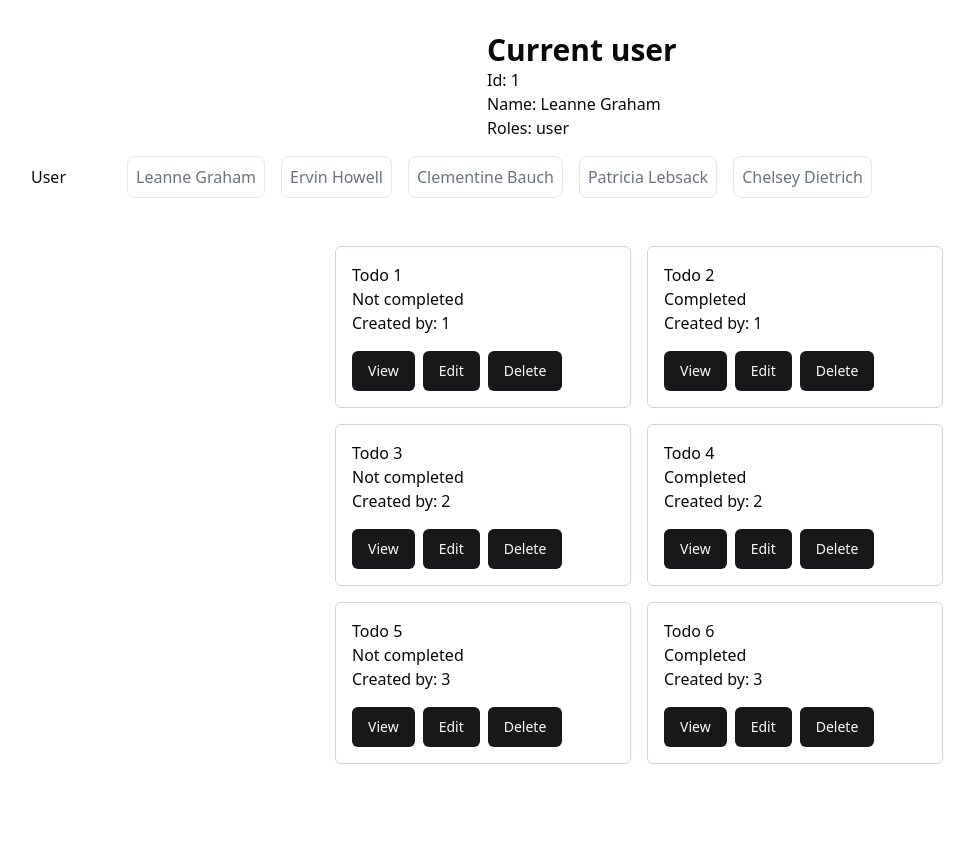
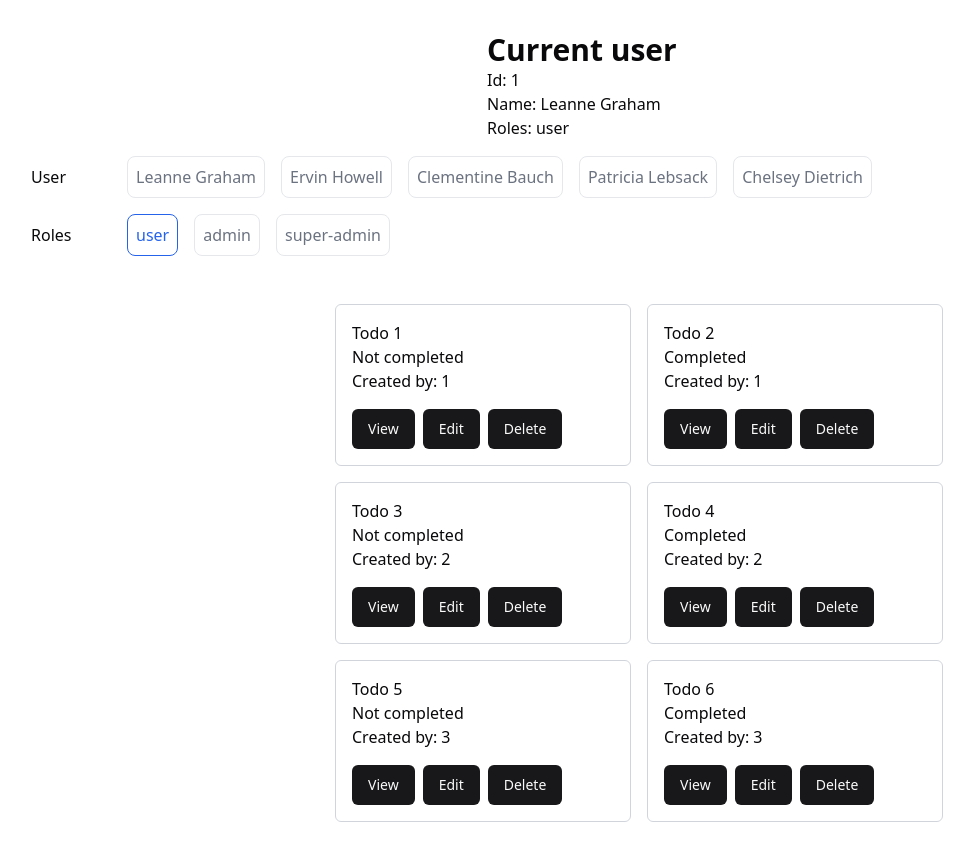
Before and after one commit to rashmod/auth-engine, a React (Vite) app in the folder frontend/: page / in a window 1280 px wide. Shown: the whole page, without its empty margins (1-975 px from the left). Before the commit the page ends 800 px from the top, so only its background shows below. Built offline with nearby package versions, Linux system fonts and the light colour scheme.

Commit message:
[frontend] feat: allow user update roles

```diff
--- a/frontend/src/App.tsx
+++ b/frontend/src/App.tsx
@@ -40,6 +40,33 @@ function App() {
 				))}
 			</div>
 
+			<div className="mt-4 flex items-center gap-4">
+				<div className="w-20">Roles</div>
+				{roles.map((role) => (
+					<div key={role}>
+						<input
+							type="checkbox"
+							id={role}
+							value={role}
+							className="peer hidden"
+							onChange={() =>
+								setUser((prev) => ({
+									...prev,
+									roles: prev.roles.includes(role) ? prev.roles.filter((r) => r !== role) : [...prev.roles, role],
+								}))
+							}
+							checked={user.roles.includes(role)}
+						/>
+						<label
+							htmlFor={role}
+							className="inline-flex cursor-pointer items-center justify-between rounded-lg border border-gray-200 bg-white p-2 text-gray-500 hover:bg-gray-100 hover:text-gray-600 peer-checked:border-blue-600 peer-checked:text-blue-600"
+						>
+							{role}
+						</label>
+					</div>
+				))}
+			</div>
+
 			<div className="mx-auto mt-12 grid w-1/2 grid-cols-2 gap-4">
 				{todos.map((todo) => (
 					<div key={todo.id} className="rounded-md border border-gray-300 p-4">
@@ -76,3 +103,5 @@ const users = [
 	{ id: 4, name: 'Patricia Lebsack' },
 	{ id: 5, name: 'Chelsey Dietrich' },
 ];
+
+const roles = ['user', 'admin', 'super-admin'];
```
